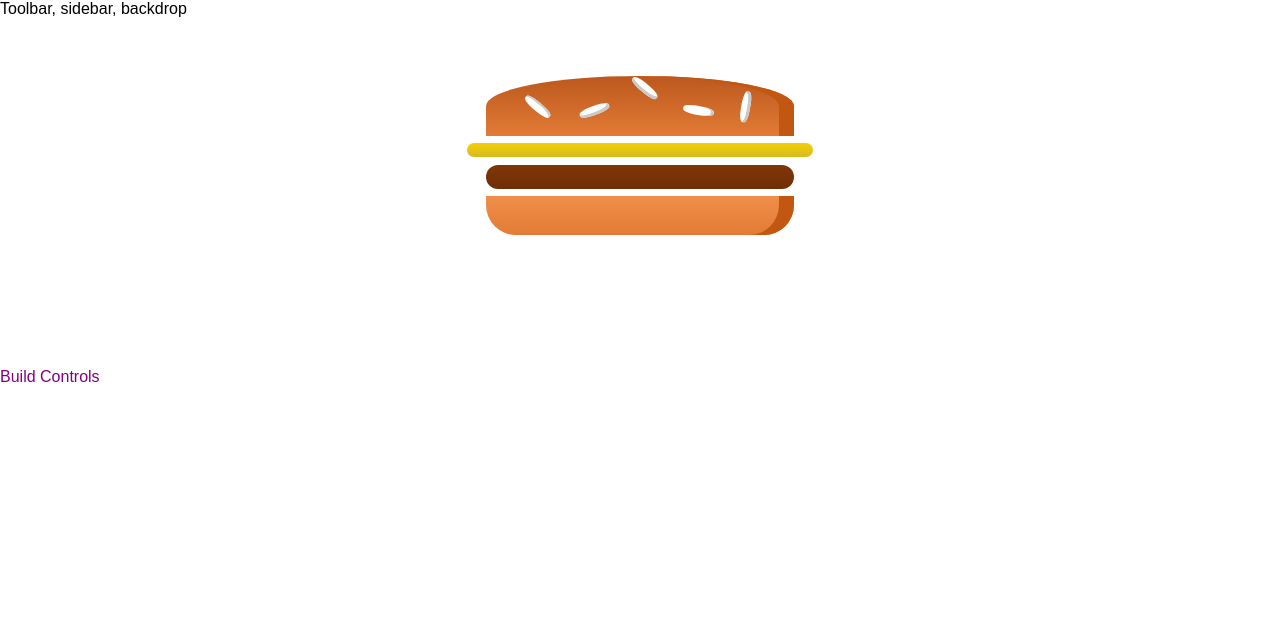
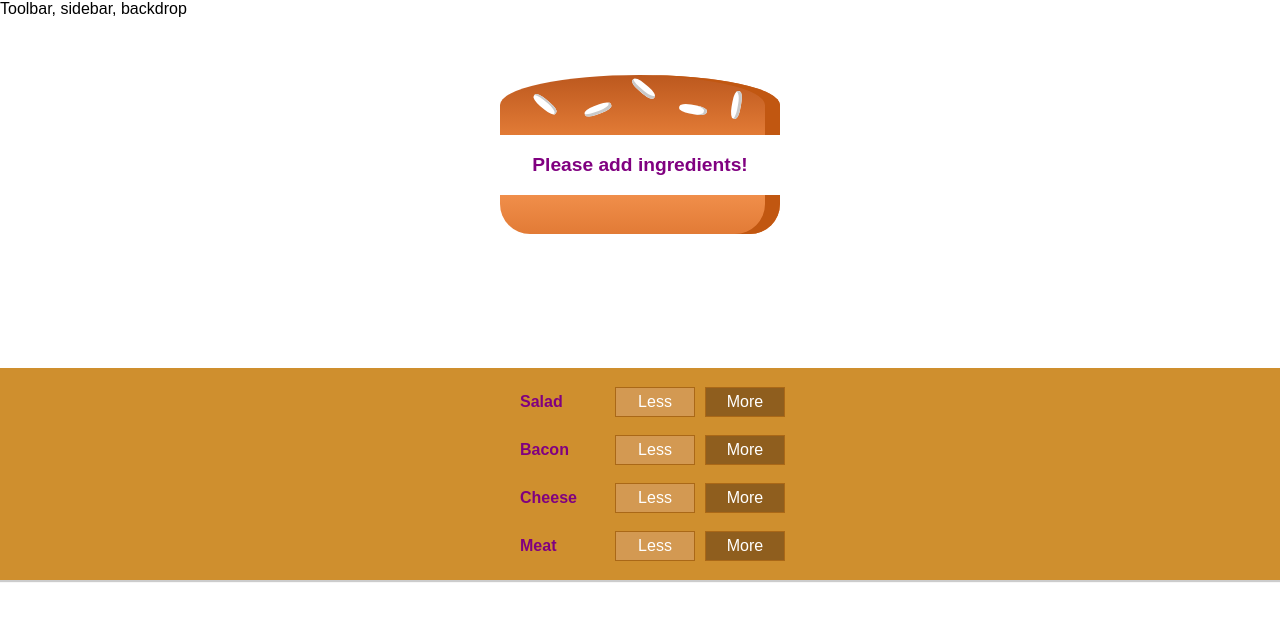
Before and after one commit to arifkhan36/React-Burger-App, a React app: page / in a window 1280 px wide. Shown: the top 620 px of the page. Built offline with nearby package versions, Linux system fonts and the light colour scheme.

Commit message:
added ingridients to the burger using button

```diff
--- /dev/null
+++ b/src/components/Burger/BuildControls/BuildControl/BuildControl.css
@@ -0,0 +1,57 @@
+.BuildControl {
+    display: flex;
+    justify-content: space-between;
+    align-items: center;
+    margin: 5px 0;
+}
+
+.BuildControl button {
+    display: block;
+    font: inherit;
+    padding: 5px;
+    margin: 0 5px;
+    width: 80px;
+    border: 1px solid #AA6817;
+    cursor: pointer;
+    outline: none;
+}
+
+.BuildControl button:disabled {
+    background-color: #AC9980;
+    border: 1px solid #7E7365;
+    color: #ccc;
+    cursor: default;
+}
+
+.BuildControl button:hover:disabled {
+    background-color: #AC9980;
+    color: #ccc;
+    cursor: not-allowed;
+}
+
+.label {
+    padding: 10px;
+    font-weight: bold;
+    width: 80px;
+
+}
+
+.BuildControl .Less {
+    background-color: #D39952;
+    color: white;
+}
+
+.BuildControl .More {
+    background-color: #8F5E1E;
+    color: white;
+}
+
+.BuildControl .Less:hover, .BuildControl .Less:active {
+    background-color: #DAA972;
+    color: white;
+}
+
+.BuildControl .More:hover,.BuildControl .More:active {
+    background-color: #99703F;
+    color: white;
+}
--- /dev/null
+++ b/src/components/Burger/BuildControls/BuildControl/BuildControl.js
@@ -0,0 +1,16 @@
+import React from 'react';
+
+import classes from './BuildControl.css';
+
+const buildControl = (props) => (
+  <div className={classes.BuildControl}>
+      <div className={classes.label}>{props.label}</div>
+      <button className={classes.Less}>Less</button>
+      <button className={classes.More}>More</button>
+  </div>
+
+
+  );
+
+
+export default buildControl;
--- /dev/null
+++ b/src/components/Burger/BuildControls/BuildControls.css
@@ -0,0 +1,11 @@
+.BuildControls {
+  width: 100%;
+  background-color: #CF8F2E;
+  display: flex;
+  flex-flow: column;
+  align-items: center;
+  box-shadow: 0 2px 1px #CCC;
+  margin: auto;
+  padding: 10px 10px;
+
+}
--- /dev/null
+++ b/src/components/Burger/BuildControls/BuildControls.js
@@ -0,0 +1,27 @@
+import React from 'react';
+import classes from './BuildControls.css';
+import BuildControl from './BuildControl/BuildControl';
+
+
+const controls = [
+    { label: 'Salad', type: 'salad' },
+    { label: 'Bacon', type: 'bacon' },
+    { label: 'Cheese', type: 'cheese' },
+    { label: 'Meat', type: 'meat' },
+
+];
+
+const buildControls =(props) => (
+    <div className={classes.BuildControls}>
+       {controls.map(ctrl => (
+          <BuildControl key={ctrl.label} label={ctrl.label} />
+
+       ))}
+
+
+    </div>
+
+
+);
+
+export default buildControls;
--- a/src/components/Burger/Burger.css
+++ b/src/components/Burger/Burger.css
@@ -5,5 +5,13 @@
       overflow: scroll;
       text-align: center;
       font-weight: bold;
-      font-size: 2.2rem;
+      font-size: 1.2rem;
 }
+
+@media (min-width: 500px) and (min-height: 400px) {
+  .Burger{
+    width:350px;
+    height: 300px;
+  }
+
+}
--- a/src/components/Burger/Burger.js
+++ b/src/components/Burger/Burger.js
@@ -4,11 +4,25 @@
 
 
 const burger = (props) => {
+  let transformedIngredients = Object.keys(props.ingredients)
+  .map(igKey => {
+      return[...Array(props.ingredients[igKey])].map( ( _, i) => {
+        return <BurgerIngredient key={igKey + i} type={igKey} />;
+      });
+  })
+  .reduce((arr, el) => {
+     return arr.concat(el)
+  }, []);
+
+  if(transformedIngredients.length === 0) {
+      transformedIngredients = <p>Please add ingredients!</p>
+  }
+
+
     return (
         <div className={classes.Burger}>
            <BurgerIngredient type="bread-top" />
-           <BurgerIngredient type="cheese" />
-           <BurgerIngredient type="meat" />
+            {transformedIngredients}
            <BurgerIngredient type="bread-bottom" />
 
         </div>
--- a/src/containers/BurgerBuilders/BurgerBuilder.js
+++ b/src/containers/BurgerBuilders/BurgerBuilder.js
@@ -2,17 +2,27 @@
 
 import Aux from '../../hoc/Aux';
 import Burger from '../../components/Burger/Burger';
+import BuildControls from '../../components/Burger/BuildControls/BuildControls';
+
 
 
 class BurgerBuilder extends Component {
-   render(){
-    return (
+  state = {
+     ingredients: {
+          salad: 0,
+          bacon: 0,
+          cheese: 0,
+          meat: 0
+      }
+  }
+       render(){
+          return (
             <Aux>
-              <Burger />
-              <div> Build Controls </div>
+              <Burger ingredients={this.state.ingredients}/>
+              <BuildControls />
             </Aux>
-      )
-   }
+          )
+        }
 
 
 }
```
Also changed, not shown: src/components/Burger/BurgerIngredient/BurgerIngredient.js (indentation only), 1 other file (tests, documents, lock files or other folders).
